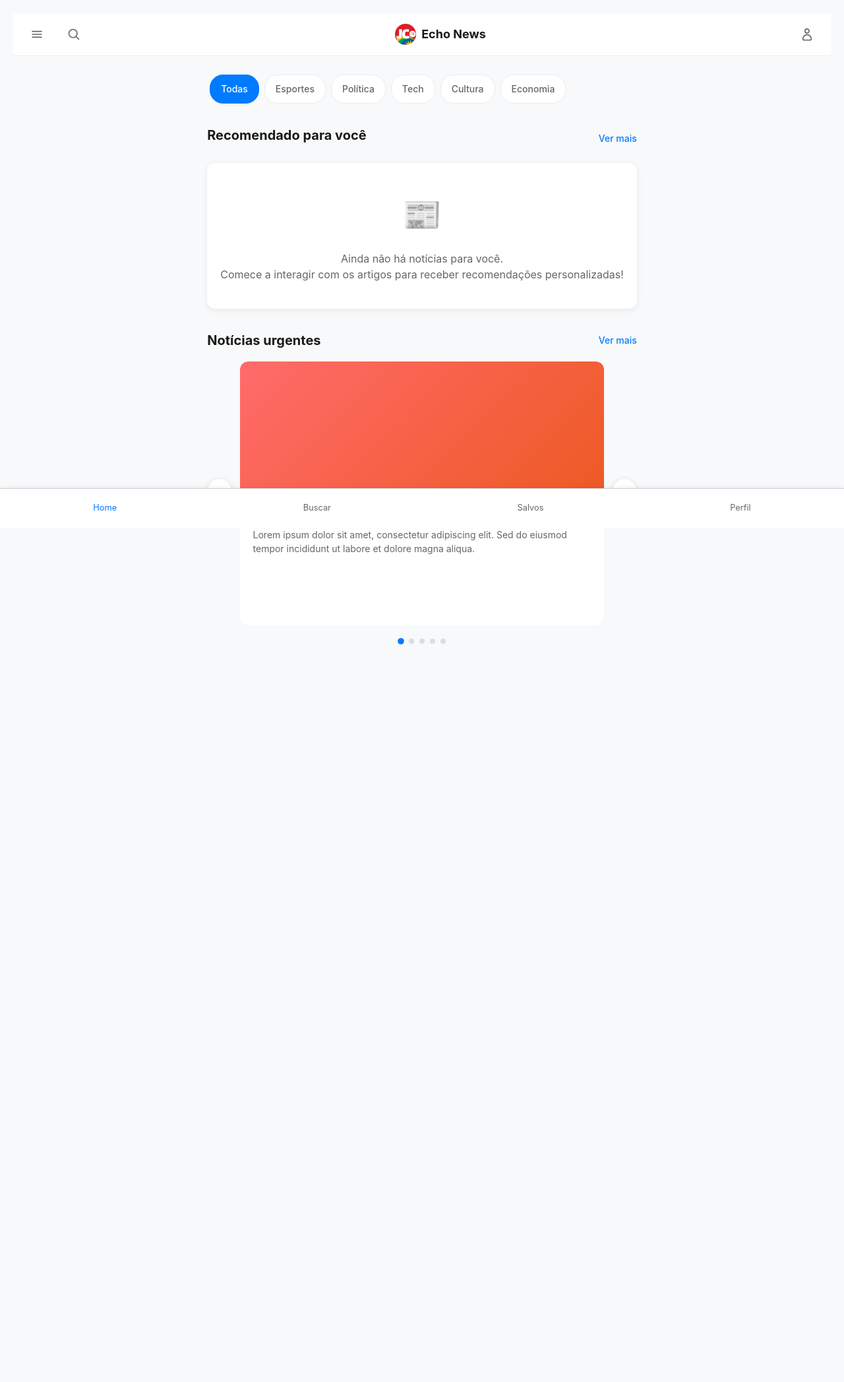
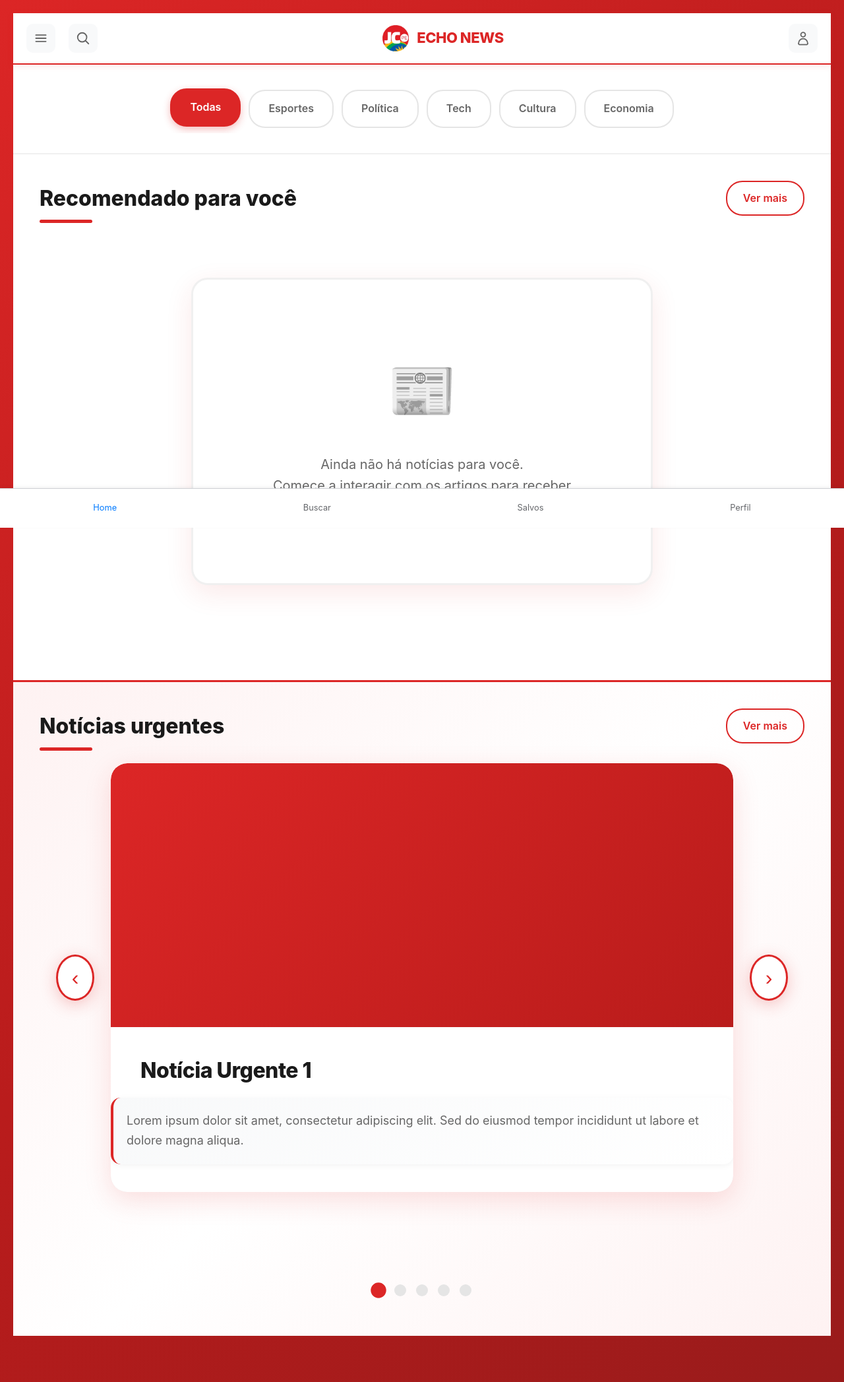
Before and after one commit to Amfgs/Echo, a Django app: page /dashboard/ in a window 1280 px wide. Shown: the whole page at 66% size. Before the commit the page ends 977 px from the top, so only its background shows below. Run offline with Django 5.2, Linux system fonts and the light colour scheme; the visitor is signed in with stand-in values (Sample User, id 1); data that the repository does not hold is empty; parts of the project's set-up code (start-up, migrations or seed data) failed here and were passed over.

Commit message:
css: Finaliza css do dashboard temporariamente

```diff
--- a/Echo_app/static/Echo_app/css/dashboard.css
+++ b/Echo_app/static/Echo_app/css/dashboard.css
@@ -7,9 +7,10 @@
 
 body {
     font-family: -apple-system, BlinkMacSystemFont, 'Segoe UI', Roboto, Oxygen, Ubuntu, Cantarell, sans-serif;
-    background-color: #f8f9fa;
+    background: linear-gradient(135deg, #dc2626 0%, #b91c1c 50%, #991b1b 100%);
     color: #333;
     line-height: 1.6;
+    min-height: 100vh;
 }
 
 /* BARRA SUPERIOR */
@@ -17,18 +18,19 @@ body {
     display: flex;
     justify-content: space-between;
     align-items: center;
-    padding: 12px 16px;
+    padding: 16px 20px;
     background: white;
-    border-bottom: 1px solid #e9ecef;
+    border-bottom: 2px solid #dc2626;
     position: sticky;
     top: 0;
     z-index: 100;
+    box-shadow: 0 2px 10px rgba(220, 38, 38, 0.1);
 }
 
 .top-nav-left,
 .top-nav-right {
     display: flex;
-    gap: 16px;
+    gap: 20px;
 }
 
 .top-nav-center {
@@ -40,157 +42,216 @@ body {
 .logo-container {
     display: flex;
     align-items: center;
-    gap: 8px;
+    gap: 12px;
 }
 
 .logo-img {
-    width: 32px;
-    height: 32px;
-    border-radius: 6px;
+    width: 40px;
+    height: 40px;
+    border-radius: 8px;
 }
 
 .brand-name {
-    font-size: 18px;
-    font-weight: 700;
-    color: #1a1a1a;
+    font-size: 22px;
+    font-weight: 800;
+    color: #dc2626;
+    text-transform: uppercase;
+    letter-spacing: -0.5px;
 }
 
 .nav-icon {
-    width: 40px;
-    height: 40px;
+    width: 44px;
+    height: 44px;
     display: flex;
     align-items: center;
     justify-content: center;
-    border-radius: 8px;
+    border-radius: 10px;
     color: #666;
     text-decoration: none;
-    transition: all 0.2s ease;
+    transition: all 0.3s ease;
+    background: #f8f9fa;
 }
 
 .nav-icon:hover {
-    background: #f8f9fa;
-    color: #333;
+    background: #dc2626;
+    color: white;
+    transform: translateY(-2px);
 }
 
 .nav-icon svg {
-    width: 20px;
-    height: 20px;
+    width: 22px;
+    height: 22px;
 }
 
-/* CONTEÚDO PRINCIPAL */
+/* CONTEÚDO PRINCIPAL - TELA INTEIRA */
 .main-content {
-    padding: 20px 16px 80px;
-    max-width: 1200px;
-    margin: 0 auto;
+    padding: 0;
+    min-height: 100vh;
 }
 
-/* BOLHAS DE CATEGORIA */
+/* BOLHAS DE CATEGORIA - CENTRALIZADAS */
 .categories-section {
-    margin-bottom: 24px;
+    background: white;
+    padding: 30px 0;
+    border-bottom: 2px solid #f0f0f0;
+    display: flex;
+    justify-content: center;
+    align-items: center;
 }
 
 .category-bubbles-container {
     overflow-x: auto;
-    padding: 8px 0;
+    padding: 8px 20px;
     -webkit-overflow-scrolling: touch;
+    max-width: 1200px;
+    margin: 0 auto;
+    display: flex;
+    justify-content: center;
 }
 
 .category-bubbles {
     display: flex;
-    gap: 8px;
+    gap: 12px;
     padding: 0 4px;
     min-width: min-content;
+    justify-content: center;
 }
 
 .bubble {
-    padding: 10px 16px;
+    padding: 14px 28px;
     background: white;
-    border: 1px solid #e9ecef;
-    border-radius: 20px;
+    border: 2px solid #e5e5e5;
+    border-radius: 25px;
     text-decoration: none;
     color: #666;
-    font-size: 14px;
-    font-weight: 500;
+    font-size: 16px;
+    font-weight: 600;
     white-space: nowrap;
-    transition: all 0.2s ease;
+    transition: all 0.3s ease;
     flex-shrink: 0;
 }
 
 .bubble.active,
 .bubble:hover {
-    background: #007bff;
+    background: #dc2626;
     color: white;
-    border-color: #007bff;
+    border-color: #dc2626;
+    transform: translateY(-2px);
+    box-shadow: 0 4px 12px rgba(220, 38, 38, 0.3);
 }
 
-/* SEÇÕES */
+/* SEÇÕES DE TELA INTEIRA */
+.recommended-section,
+.urgent-section {
+    min-height: 100vh;
+    display: flex;
+    flex-direction: column;
+    background: white;
+}
+
+.recommended-section {
+    border-bottom: 3px solid #dc2626;
+}
+
+.urgent-section {
+    background: linear-gradient(135deg, #fef2f2 0%, #fff 50%, #fef2f2 100%);
+}
+
+/* HEADER DAS SEÇÕES */
 .section-header {
     display: flex;
     justify-content: space-between;
     align-items: center;
-    margin-bottom: 16px;
+    padding: 40px 20px 30px;
+    max-width: 1200px;
+    margin: 0 auto;
+    width: 100%;
 }
 
 .section-header h2 {
-    font-size: 20px;
-    font-weight: 700;
+    font-size: 32px;
+    font-weight: 800;
     color: #1a1a1a;
+    position: relative;
+}
+
+.section-header h2::after {
+    content: '';
+    position: absolute;
+    bottom: -12px;
+    left: 0;
+    width: 80px;
+    height: 5px;
+    background: #dc2626;
+    border-radius: 3px;
 }
 
 .see-more.subtle-btn {
-    color: #007bff;
+    color: #dc2626;
     text-decoration: none;
-    font-size: 14px;
-    font-weight: 500;
+    font-size: 16px;
+    font-weight: 600;
+    padding: 12px 24px;
+    border: 2px solid #dc2626;
+    border-radius: 25px;
+    transition: all 0.3s ease;
 }
 
 .see-more.subtle-btn:hover {
-    text-decoration: underline;
+    background: #dc2626;
+    color: white;
+    transform: translateY(-2px);
+    box-shadow: 0 4px 12px rgba(220, 38, 38, 0.3);
 }
 
-/* SEÇÃO RECOMENDADO - CORRIGIDA */
-.recommended-section {
-    margin-bottom: 32px;
-}
-
-.recommended-section .section-title {
-    margin-bottom: 10px; /* Distância reduzida conforme solicitado */
-}
-
-.news-feed {
-    display: block;
+/* SEÇÃO RECOMENDADO - TELA INTEIRA E MAIOR */
+.recommended-section .news-feed {
+    flex: 1;
+    display: flex;
+    align-items: center;
+    justify-content: center;
+    padding: 0 20px 80px;
 }
 
 .news-card-link {
     text-decoration: none;
     color: inherit;
     display: block;
+    width: 100%;
+    max-width: 1400px;
 }
 
 .news-card.large-card {
     background: white;
-    border-radius: 12px;
+    border-radius: 25px;
     overflow: hidden;
-    box-shadow: 0 2px 8px rgba(0, 0, 0, 0.08);
-    transition: transform 0.2s ease, box-shadow 0.2s ease;
-    margin-bottom: 0;
+    box-shadow: 0 12px 40px rgba(220, 38, 38, 0.2);
+    transition: all 0.4s ease;
+    border: 3px solid #f8f9fa;
 }
 
 .news-card.large-card:hover {
-    transform: translateY(-2px);
-    box-shadow: 0 4px 16px rgba(0, 0, 0, 0.12);
+    transform: translateY(-12px);
+    box-shadow: 0 20px 60px rgba(220, 38, 38, 0.3);
+    border-color: #dc2626;
 }
 
 .large-card .card-image-placeholder {
-    height: 300px;
+    height: 600px;
     overflow: hidden;
-    background: #f8f9fa;
+    background: linear-gradient(135deg, #dc2626 0%, #b91c1b 100%);
+    position: relative;
 }
 
 .large-card .card-image-placeholder img {
     width: 100%;
     height: 100%;
     object-fit: cover;
+    transition: transform 0.4s ease;
+}
+
+.news-card.large-card:hover .card-image-placeholder img {
+    transform: scale(1.05);
 }
 
 .image-placeholder {
@@ -199,63 +260,74 @@ body {
     display: flex;
     align-items: center;
     justify-content: center;
-    font-size: 48px;
-    background: linear-gradient(135deg, #667eea 0%, #764ba2 100%);
+    font-size: 84px;
+    background: linear-gradient(135deg, #dc2626 0%, #b91c1b 100%);
     color: white;
 }
 
 .card-content {
-    padding: 20px;
+    padding: 50px;
 }
 
 .card-content h3 {
-    font-size: 20px;
-    font-weight: 700;
-    margin-bottom: 8px;
+    font-size: 42px;
+    font-weight: 800;
+    margin-bottom: 20px;
     color: #1a1a1a;
-    line-height: 1.3;
+    line-height: 1.2;
+    letter-spacing: -0.5px;
 }
 
 .news-description {
     color: #666;
-    font-size: 14px;
-    line-height: 1.5;
-    margin: 10px 0 16px;
+    font-size: 20px;
+    line-height: 1.7;
+    margin: 25px 0 35px;
+    font-weight: 400;
+    opacity: 1;
+    max-width: 800px;
 }
 
 .card-meta {
     display: flex;
     justify-content: space-between;
     align-items: center;
-    font-size: 12px;
+    font-size: 16px;
     color: #999;
+    padding-top: 25px;
+    border-top: 2px solid #f0f0f0;
 }
 
 .category {
-    background: #f8f9fa;
-    padding: 4px 8px;
-    border-radius: 6px;
-    font-weight: 500;
+    background: #dc2626;
+    color: white;
+    padding: 10px 20px;
+    border-radius: 20px;
+    font-weight: 700;
+    text-transform: uppercase;
+    letter-spacing: 1px;
+    font-size: 14px;
 }
 
-/* SEÇÃO NOTÍCIAS URGENTES - CORRIGIDA */
-.urgent-section {
-    margin-bottom: 32px;
-}
-
-.urgent-news-container {
-    position: relative;
+/* SEÇÃO NOTÍCIAS URGENTES - TELA INTEIRA */
+.urgent-section .urgent-news-container {
+    flex: 1;
     display: flex;
     align-items: center;
-    margin-bottom: 20px;
+    justify-content: center;
+    padding: 0 20px 80px;
+    max-width: 1200px;
+    margin: 0 auto;
+    width: 100%;
 }
 
 .urgent-news-slider {
     position: relative;
     width: 100%;
-    height: 400px;
+    height: 650px;
     overflow: hidden;
-    border-radius: 12px;
+    border-radius: 25px;
+    box-shadow: 0 12px 40px rgba(220, 38, 38, 0.15);
 }
 
 .urgent-news {
@@ -267,8 +339,8 @@ body {
     opacity: 0;
     transition: opacity 0.5s ease;
     background: white;
-    border-radius: 12px;
-    box-shadow: 0 4px 16px rgba(0, 0, 0, 0.1);
+    border-radius: 25px;
+    box-shadow: 0 6px 25px rgba(0, 0, 0, 0.1);
 }
 
 .urgent-news.active {
@@ -284,215 +356,265 @@ body {
 
 .urgent-image {
     width: 100%;
-    height: 200px;
+    height: 400px;
     overflow: hidden;
-    border-radius: 12px 12px 0 0;
+    border-radius: 25px 25px 0 0;
+    background: linear-gradient(135deg, #dc2626 0%, #b91c1b 100%);
 }
 
 .urgent-image img {
     width: 100%;
     height: 100%;
     object-fit: cover;
+    transition: transform 0.4s ease;
+}
+
+.urgent-news:hover .urgent-image img {
+    transform: scale(1.05);
 }
 
 .urgent-image-placeholder {
     width: 100%;
     height: 100%;
-    background: linear-gradient(135deg, #ff6b6b 0%, #ee5a24 100%);
+    background: linear-gradient(135deg, #dc2626 0%, #b91c1b 100%);
     display: flex;
     align-items: center;
     justify-content: center;
     color: white;
-    font-size: 24px;
+    font-size: 56px;
 }
 
 .urgent-title {
-    padding: 20px 20px 8px;
-    font-size: 18px;
+    padding: 45px 45px 20px;
+    font-size: 32px;
     color: #1a1a1a;
-    font-weight: 700;
+    font-weight: 800;
     line-height: 1.3;
+    letter-spacing: -0.5px;
 }
 
 .urgent-description {
-    padding: 0 20px 20px;
+    padding: 0 45px 45px;
     color: #666;
-    font-size: 14px;
-    line-height: 1.5;
+    font-size: 18px;
+    line-height: 1.7;
+    font-weight: 400;
+    opacity: 1;
 }
 
 /* BOTÕES DE NAVEGAÇÃO */
 .nav-button {
     background: white;
-    border: none;
-    width: 44px;
-    height: 44px;
+    border: 3px solid #dc2626;
+    width: 70px;
+    height: 70px;
     border-radius: 50%;
-    font-size: 20px;
+    font-size: 32px;
     cursor: pointer;
     display: flex;
     align-items: center;
     justify-content: center;
-    box-shadow: 0 2px 8px rgba(0, 0, 0, 0.15);
+    box-shadow: 0 6px 25px rgba(220, 38, 38, 0.25);
     transition: all 0.3s ease;
     z-index: 10;
-    color: #333;
+    color: #dc2626;
+    margin: 0 25px;
 }
 
 .nav-button:hover {
-    background: #007bff;
+    background: #dc2626;
     color: white;
-    box-shadow: 0 4px 12px rgba(0, 123, 255, 0.3);
-    transform: scale(1.05);
+    box-shadow: 0 10px 35px rgba(220, 38, 38, 0.4);
+    transform: scale(1.1);
 }
 
 .nav-button:active {
     transform: scale(0.95);
 }
 
-.prev-button {
-    margin-right: 12px;
-}
-
-.next-button {
-    margin-left: 12px;
-}
-
 /* INDICADORES */
 .indicators {
     display: flex;
     justify-content: center;
-    gap: 8px;
-    margin-top: 16px;
+    gap: 15px;
+    margin: 35px 0;
+    padding: 25px;
 }
 
 .indicator {
-    width: 8px;
-    height: 8px;
+    width: 18px;
+    height: 18px;
     border-radius: 50%;
-    background: #ddd;
+    background: #e5e5e5;
     cursor: pointer;
     transition: all 0.3s ease;
+    border: 2px solid transparent;
 }
 
 .indicator.active {
-    background: #007bff;
-    transform: scale(1.2);
+    background: #dc2626;
+    transform: scale(1.3);
+    border-color: #dc2626;
 }
 
 .indicator:hover {
-    background: #007bff;
-    transform: scale(1.1);
+    background: #dc2626;
+    transform: scale(1.2);
 }
 
 /* ESTADOS VAZIOS */
 .empty-state {
     text-align: center;
-    padding: 40px 20px;
+    padding: 100px 50px;
     background: white;
-    border-radius: 12px;
-    box-shadow: 0 2px 8px rgba(0, 0, 0, 0.08);
+    border-radius: 25px;
+    box-shadow: 0 12px 40px rgba(220, 38, 38, 0.1);
+    border: 3px solid #f0f0f0;
+    max-width: 700px;
+    margin: 0 auto;
 }
 
 .empty-icon {
-    font-size: 48px;
-    margin-bottom: 16px;
+    font-size: 84px;
+    margin-bottom: 30px;
 }
 
 .empty-state p {
     color: #666;
-    line-height: 1.5;
+    line-height: 1.6;
+    font-size: 20px;
 }
 
 .urgent-empty {
-    background: #fff3cd;
-    border: 1px solid #ffeaa7;
+    background: #fef2f2;
+    border: 3px solid #fecaca;
 }
 
 /* ESPAÇO PARA NAVEGAÇÃO INFERIOR */
 .bottom-spacer {
-    height: 80px;
+    height: 50px;
 }
 
 /* RESPONSIVIDADE */
 @media (max-width: 768px) {
     .main-content {
-        padding: 16px 12px 80px;
+        padding: 0;
     }
 
     .top-nav {
-        padding: 10px 12px;
+        padding: 12px 16px;
     }
 
     .nav-icon {
-        width: 36px;
-        height: 36px;
+        width: 40px;
+        height: 40px;
+    }
+
+    .brand-name {
+        font-size: 18px;
+    }
+
+    .section-header {
+        padding: 30px 16px 20px;
+    }
+
+    .section-header h2 {
+        font-size: 26px;
+    }
+
+    .recommended-section .news-feed,
+    .urgent-section .urgent-news-container {
+        padding: 0 16px 50px;
     }
 
     .large-card .card-image-placeholder {
-        height: 200px;
+        height: 350px;
+    }
+
+    .card-content {
+        padding: 35px 25px;
+    }
+
+    .card-content h3 {
+        font-size: 28px;
+    }
+
+    .news-description {
+        font-size: 16px;
     }
 
     .urgent-news-slider {
-        height: 350px;
+        height: 550px;
     }
 
     .urgent-image {
-        height: 160px;
+        height: 280px;
     }
 
     .urgent-title {
-        padding: 16px 16px 8px;
+        padding: 35px 25px 15px;
+        font-size: 24px;
+    }
+
+    .urgent-description {
+        padding: 0 25px 35px;
         font-size: 16px;
     }
 
-    .urgent-description {
-        padding: 0 16px 16px;
-        font-size: 13px;
+    .nav-button {
+        width: 55px;
+        height: 55px;
+        font-size: 26px;
+        margin: 0 15px;
     }
 
-    .nav-button {
-        width: 40px;
-        height: 40px;
-        font-size: 18px;
+    .bubble {
+        padding: 12px 22px;
+        font-size: 14px;
     }
 
-    .prev-button {
-        margin-right: 8px;
-    }
-
-    .next-button {
-        margin-left: 8px;
-    }
-
-    .card-content {
-        padding: 16px;
-    }
-
-    .card-content h3 {
-        font-size: 18px;
+    .category-bubbles {
+        justify-content: flex-start;
     }
 }
 
 @media (max-width: 480px) {
     .urgent-news-slider {
-        height: 320px;
+        height: 500px;
     }
 
     .urgent-image {
-        height: 140px;
-    }
-
-    .brand-name {
-        font-size: 16px;
+        height: 220px;
     }
 
     .section-header h2 {
-        font-size: 18px;
+        font-size: 22px;
+    }
+
+    .see-more.subtle-btn {
+        font-size: 14px;
+        padding: 10px 18px;
+    }
+
+    .large-card .card-image-placeholder {
+        height: 280px;
+    }
+
+    .card-content h3 {
+        font-size: 24px;
+    }
+
+    .news-description {
+        font-size: 15px;
+    }
+
+    .category-bubbles {
+        justify-content: flex-start;
+        gap: 8px;
     }
 
     .bubble {
-        padding: 8px 14px;
+        padding: 10px 18px;
         font-size: 13px;
     }
 }
@@ -501,7 +623,7 @@ body {
 @keyframes fadeIn {
     from {
         opacity: 0;
-        transform: translateY(10px);
+        transform: translateY(30px);
     }
     to {
         opacity: 1;
@@ -511,24 +633,47 @@ body {
 
 .news-card,
 .urgent-news {
-    animation: fadeIn 0.5s ease-out;
+    animation: fadeIn 0.7s ease-out;
 }
 
 /* SCROLLBAR PERSONALIZADO */
 .category-bubbles-container::-webkit-scrollbar {
-    height: 4px;
+    height: 6px;
 }
 
 .category-bubbles-container::-webkit-scrollbar-track {
     background: #f1f1f1;
-    border-radius: 2px;
+    border-radius: 3px;
 }
 
 .category-bubbles-container::-webkit-scrollbar-thumb {
-    background: #c1c1c1;
-    border-radius: 2px;
+    background: #dc2626;
+    border-radius: 3px;
 }
 
 .category-bubbles-container::-webkit-scrollbar-thumb:hover {
-    background: #a8a8a8;
+    background: #b91c1c;
 }
+
+/* EFEITO DE GRADIENTE NO FUNDO */
+body::before {
+    content: '';
+    position: fixed;
+    top: 0;
+    left: 0;
+    width: 100%;
+    height: 100%;
+    background: radial-gradient(circle at 50% 50%, rgba(220, 38, 38, 0.1) 0%, transparent 50%);
+    pointer-events: none;
+    z-index: -1;
+}
+
+/* DESTAQUE PARA O LOREM IPSUM */
+.news-description,
+.urgent-description {
+    background: linear-gradient(135deg, #f8f9fa 0%, #fff 100%);
+    padding: 20px;
+    border-radius: 15px;
+    border-left: 4px solid #dc2626;
+    box-shadow: 0 2px 10px rgba(0, 0, 0, 0.05);
+}
```
